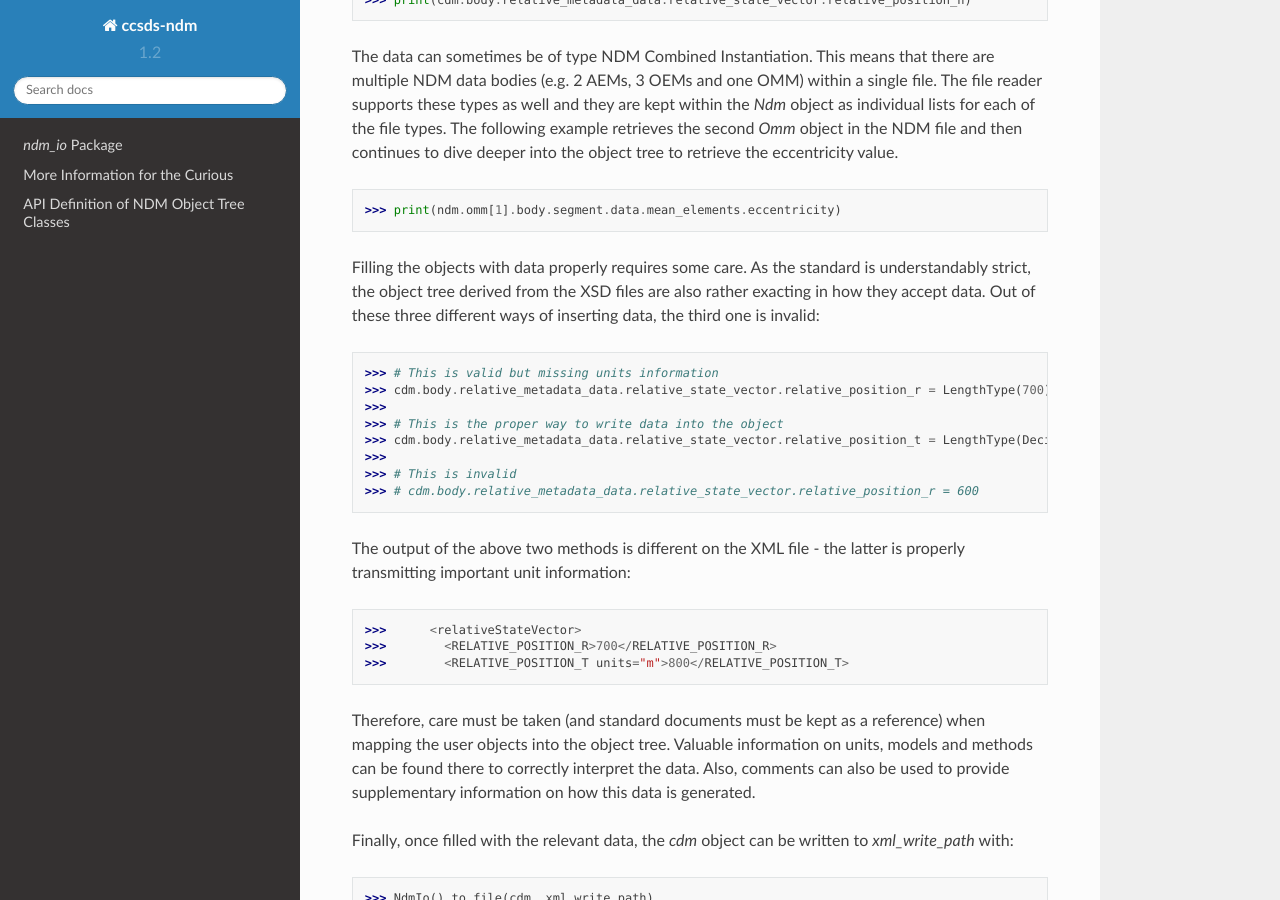
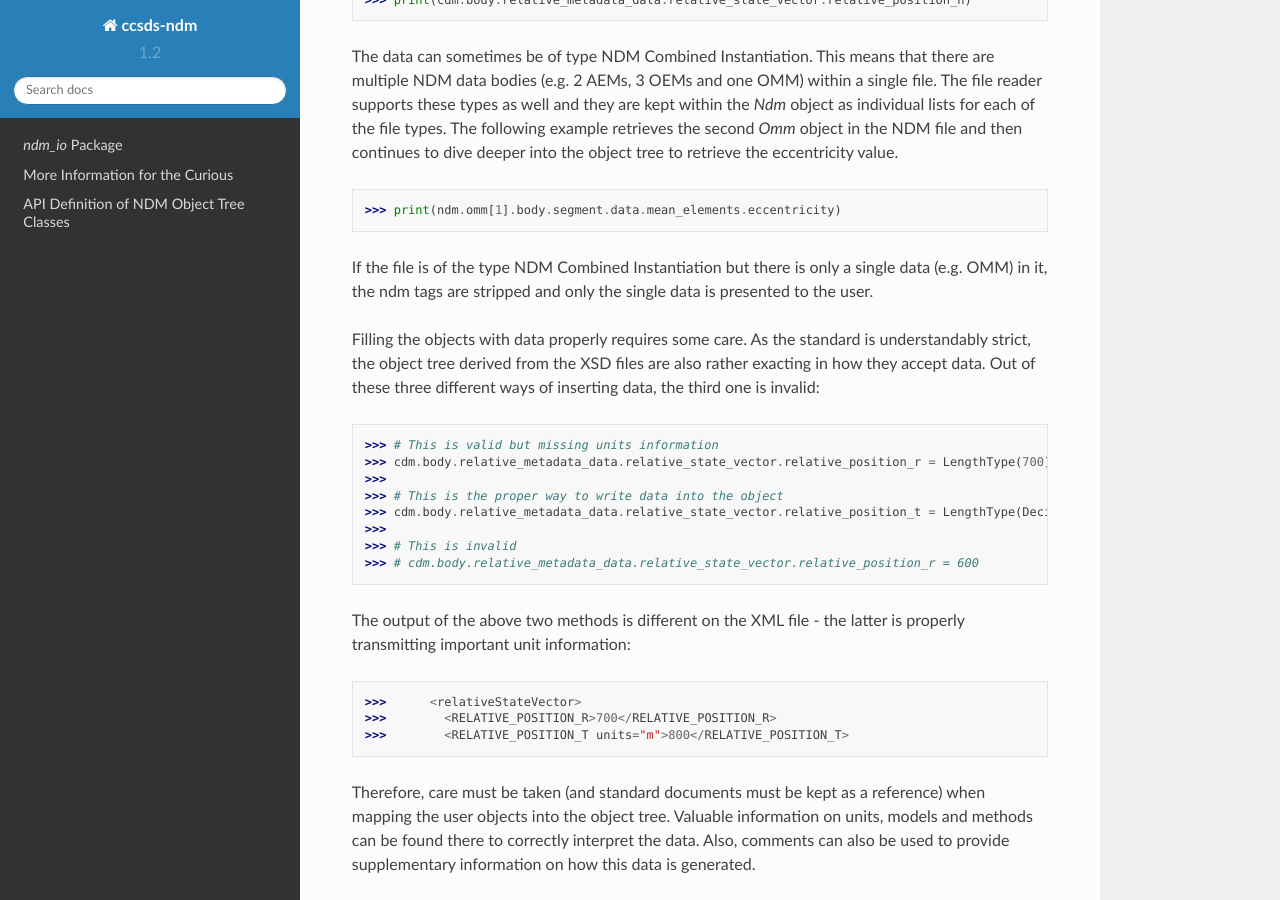
Before and after one commit to egemenimre/ccsds-ndm, a Sphinx documentation site: the page built from docs/index.rst, in a window 1280 px wide and 900 px high, scrolled down 1045 px. Built offline with Sphinx 7.4.7 and the Read the Docs theme 2.0.0, drawn with Linux system fonts in a browser that asks for light colours.

Commit message:
Added "strip single item NDM files" functionality docs

```diff
--- a/README.rst
+++ b/README.rst
@@ -47,6 +47,9 @@ second `Omm` object in the NDM file and then continues to dive deeper into the o
 eccentricity value.
 
 >>> print(ndm.omm[1].body.segment.data.mean_elements.eccentricity)
+
+If the file is of the type NDM Combined Instantiation but there is only a single data (e.g. OMM) in it,
+the ndm tags are stripped and only the single data is presented to the user.
 
 Filling the objects with data properly requires some care. As the standard is understandably strict, the
 object tree derived from the XSD files are also rather exacting in how they accept data. The recommended
--- a/docs/index.rst
+++ b/docs/index.rst
@@ -45,6 +45,9 @@ second `Omm` object in the NDM file and then continues to dive deeper into the o
 eccentricity value.
 
 >>> print(ndm.omm[1].body.segment.data.mean_elements.eccentricity)
+
+If the file is of the type NDM Combined Instantiation but there is only a single data (e.g. OMM) in it,
+the ndm tags are stripped and only the single data is presented to the user.
 
 Filling the objects with data properly requires some care. As the standard is understandably strict, the
 object tree derived from the XSD files are also rather exacting in how they accept data. Out of these three
```
